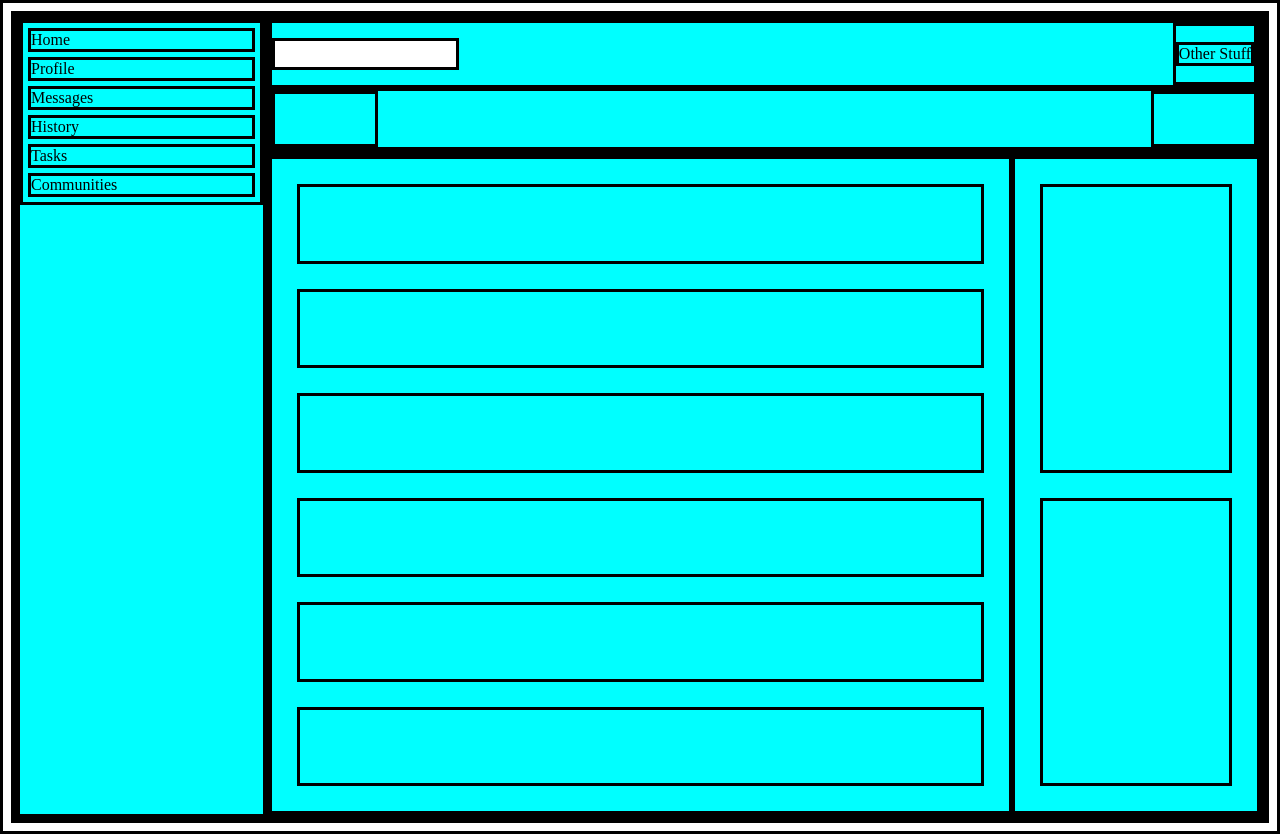
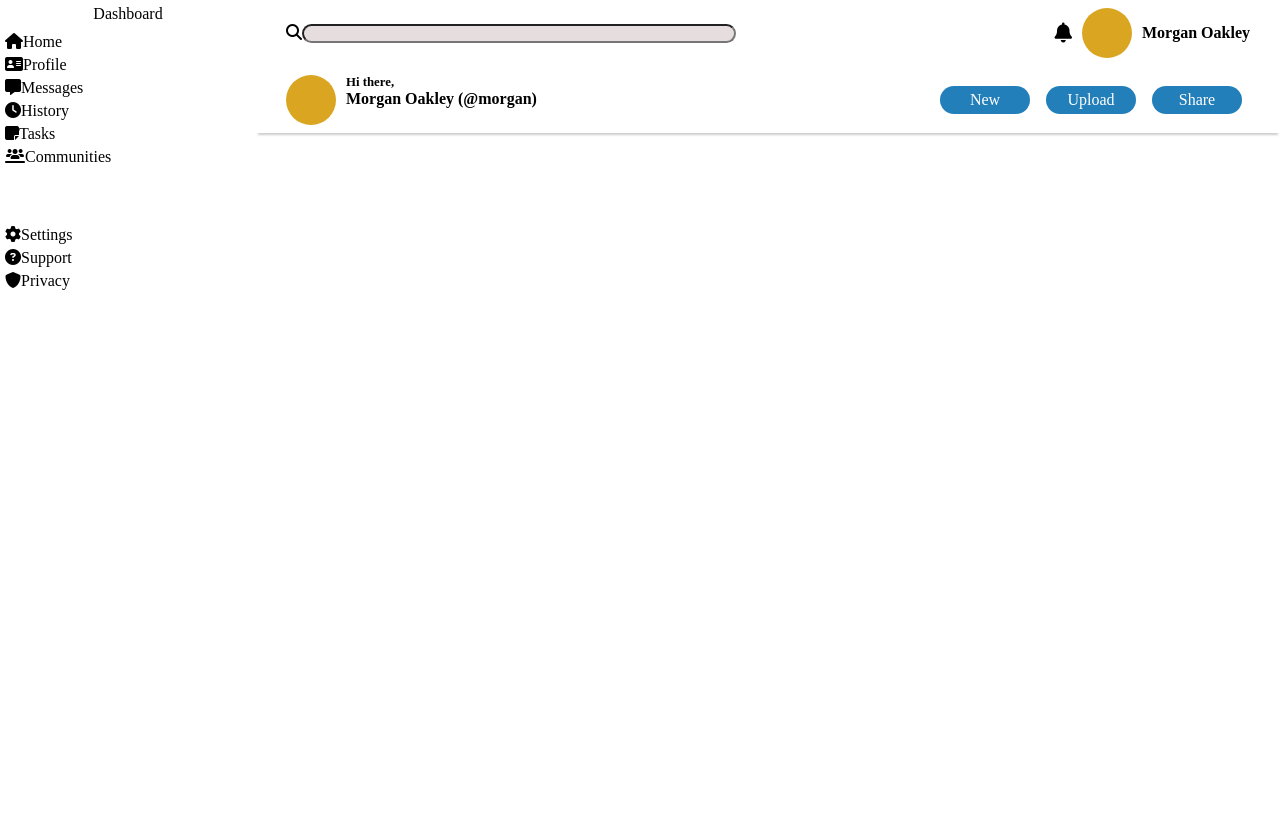
Before and after one commit to gonzalezgabriel3/admin-dashboard, a plain HTML site: page index.html in a window 1280 px wide. After the commit the page ends 800 px from the top, so only its background shows below. Drawn offline with Linux system fonts and the light colour scheme.

Commit message:
Complete Header
Header part is completed, with search bar, buttons etc

```diff
--- a/index.html
+++ b/index.html
@@ -5,27 +5,51 @@
     <meta name="viewport" content="width=device-width, initial-scale=1.0">
     <title>Dashboard</title>
     <link rel="stylesheet" href="style.css">
+    <script src="https://kit.fontawesome.com/01f480e645.js" crossorigin="anonymous"></script>
 </head>
 <body>
     <div class="container">
         <div class="header">
             <div  class="header-div header-div1">
-                <input id="search" type="text">
-                <div><p>Other Stuff</p></div>
+                <div class="search-div">
+                    <i class="fa-solid fa-magnifying-glass"></i>
+                    <input id="search" type="text">
+                </div>
+                <div class="profile-div">
+                    <p><i class="fa-solid fa-bell fa-lg"></i></p>
+                    <div class="profile"></div>
+                    <p class="bold-font">Morgan Oakley</p>
+                </div>
             </div>
             <div class="header-div header-div2">
-                <div></div>
-                <div></div>
+                <div>
+                    <div class="profile"></div>
+                    <div class="flex-column">
+                        <p class="small-font bold-font">Hi there,</p>
+                        <p class="bold-font">Morgan Oakley (@morgan)</p>
+                    </div>
+                </div>
+                <div>
+                    <a class="btn" href="#">New</a>
+                    <a class="btn" href="#">Upload</a>
+                    <a class="btn" href="#">Share</a>
+                </div>
             </div>
         </div>
         <div class="nav">
+            <span>Dashboard</span>
             <ul>
-                <li>Home</li>
-                <li>Profile</li>
-                <li>Messages</li>
-                <li>History</li>
-                <li>Tasks</li>
-                <li>Communities</li>
+                <li><i class="fa-solid fa-house"></i>Home</li>
+                <li><i class="fa-solid fa-address-card"></i>Profile</li>
+                <li><i class="fa-solid fa-message"></i>Messages</li>
+                <li><i class="fa-solid fa-clock"></i>History</li>
+                <li><i class="fa-solid fa-note-sticky"></i>Tasks</li>
+                <li><i class="fa-solid fa-users-line"></i>Communities</li>
+            </ul>
+            <ul>
+                <li><i class="fa-solid fa-gear"></i>Settings</li>
+                <li><i class="fa-solid fa-circle-question"></i>Support</li>
+                <li><i class="fa-solid fa-shield"></i>Privacy</li>
             </ul>
         </div>
         <div class="main">
--- a/style.css
+++ b/style.css
@@ -1,49 +1,66 @@
+/* * {
+    border: 2px solid black;
+} */
 * {
-    border: 3px solid black;
+    padding: 0;
+    margin: 0;
 }
 .container {
     display: grid;
     grid-template: 1fr 5fr  / 1fr 4fr;
     height: 100vh;
 }
-div div {
-    background-color: aqua;
 
-}
 .header {
     display: grid;
+    box-shadow: 0 4px 2px -2px rgba(0, 0, 0, 0.2);
 }
 .header-div{
     display: flex;
     justify-content: space-between;
+    margin: 0 30px 0 30px;
 }
 .header-div1 {
     align-items: center;
 
 }
+.header-div2 {
+    align-items: center;
+    display: flex;
+}
+.header-div2 div{
+    display: flex;
+}
+.search-div {
+    display: flex;
+}
 
 #search {
     height: 40%;
+    width: 430px;
+    border-radius: 15px;
+    background-color: rgb(230, 222, 222);
 
 }
 .header-div2 {
     align-items: center;
 }
-.header-div2 div {
-    width: 100px;
-    height: 50px;
 
-}
 
 .nav {
     grid-area: 1 / 1 / -1 / 2;
     display: flex;
     flex-direction: column;
 }
+.nav span {
+    text-align: center;
+    margin: 5px;
+}
 .nav ul {
     list-style-type: none;
     padding: 0;
-    margin: 0;
+    margin: 0 0 50px 0;
+
 }
 .nav ul li{
     margin: 5px;
@@ -68,3 +85,36 @@ div div {
 .aside div {
     flex: 1;
 }
+.profile {
+    width: 50px;
+    height: 50px;
+    border-radius: 50%;
+    background-color: goldenrod;
+}
+.profile-div {
+    display: flex;
+    gap: 10px;
+    align-items: center;
+}
+.flex-column {
+    display: flex;
+    flex-direction: column;
+    margin-left: 10px;
+}
+.small-font {
+    font-size: .8rem;
+}
+.bold-font {
+    font-weight: bold;
+}
+.btn {
+    text-decoration: none;
+    color: white;
+    background-color: rgb(34, 127, 185);
+    margin: 0 .5rem 0 .5rem;
+    padding: 5px;
+    width: 80px;
+    text-align: center;
+    border-radius: 15px;
+    border: none;
+}
```
